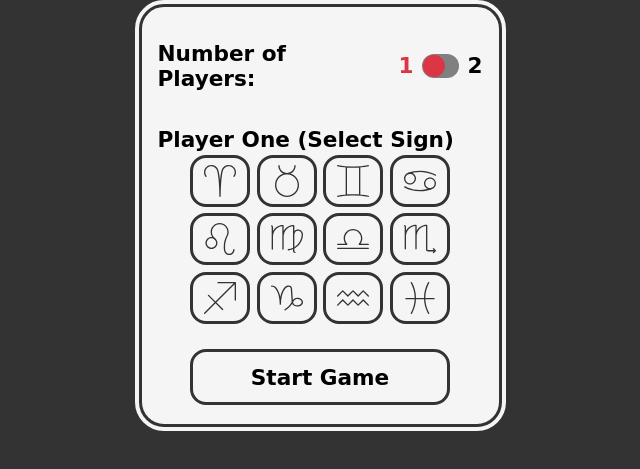
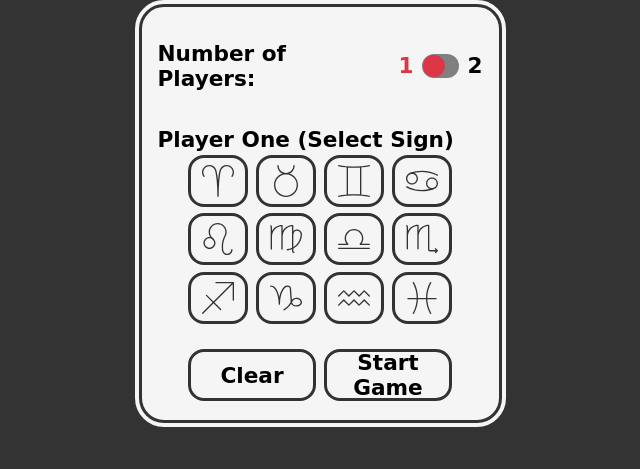
Before and after one commit to ariesGitterHub/odin-tic-tac-toe, a plain HTML site: page index.html in a window 1280 px wide. Shown: the part 69-538 px from the top of the page, without its empty margins (320-960 px from the left). Drawn offline with Linux system fonts and the light colour scheme; a web font is replaced by a local one.

Commit message:
added clear btn on opening modal

```diff
--- a/index.html
+++ b/index.html
@@ -147,6 +147,7 @@
                 <br>
                 <div id="modal-start-btn" class="dialog-item2">
                     <div class="btn-row">
+                        <button class="clear"><h2>Clear</h2></button>
                         <button class="start-reset"><h2>Start Game</h2></button>
                     </div>
                 </div>
--- a/styles.css
+++ b/styles.css
@@ -154,6 +154,7 @@ dialog h2 {
   justify-content: center;
   align-items: center;
   align-self: center;
+  gap:.1rem;
   margin: 0;
 }
 
@@ -187,7 +188,7 @@ dialog h2 {
 .btn-row button:hover, .btn-row button:focus {
   background: none;
   /* border: none; */
-  transform: scale(1.10);
+  transform: scale(1.05);
 }
 
 #ari1:hover, #leo1:hover, #sag1:hover {
@@ -240,9 +241,9 @@ opacity: 0;
   }
 }
 
-.btn-row .start-reset {
-  height: 3.5rem;
-  width: 16.25rem;
+.btn-row .start-reset, .btn-row .clear {
+  height: 3.25rem;
+  width: 8rem;
   display: flex;
   justify-content: center;
   align-items: center;
```
